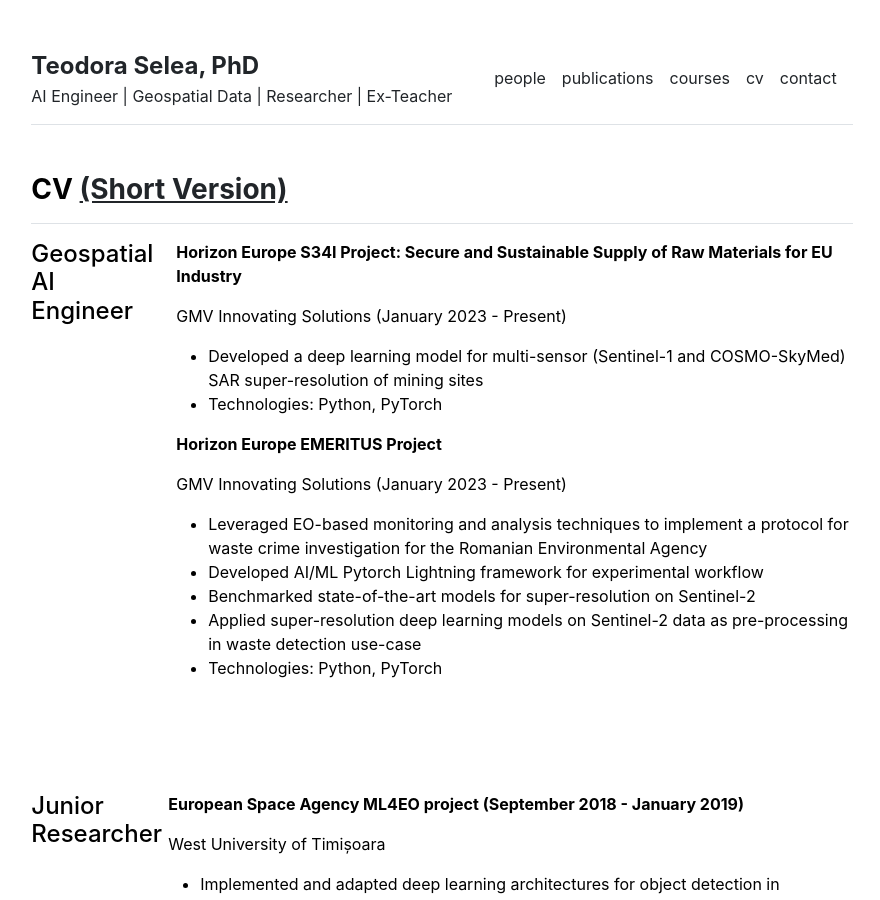
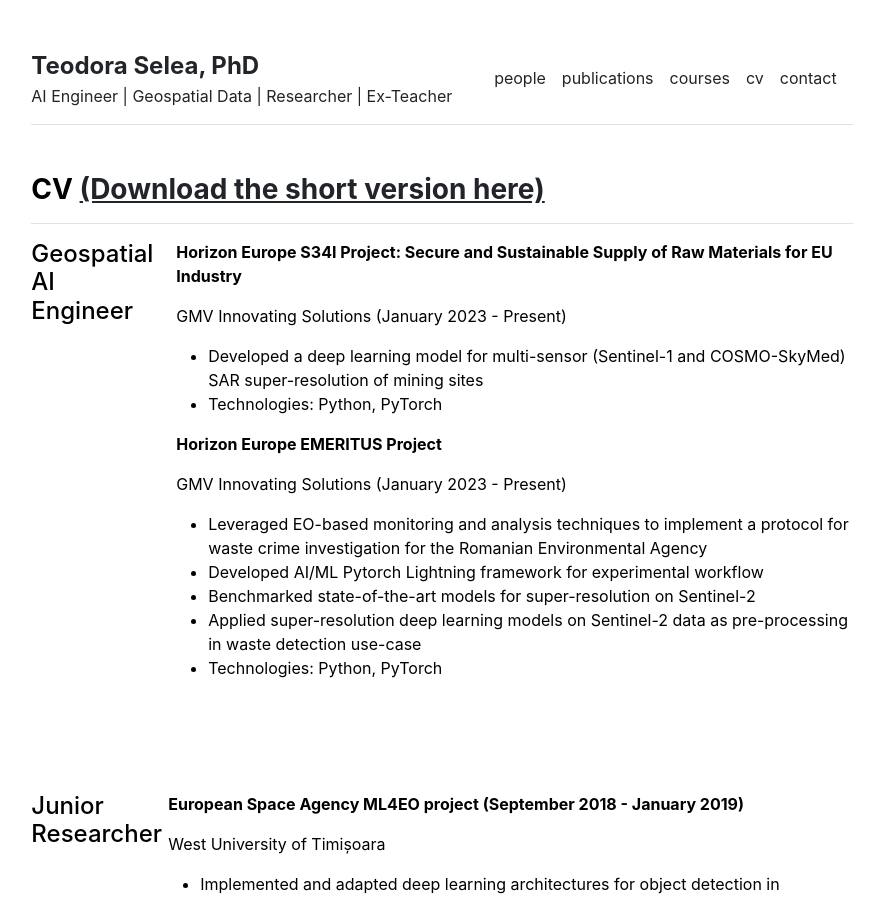
Before and after one commit to tselea/tselea.github.io, a Jekyll site: the page built from cv.md, in a window 1280 px wide and 900 px high. Shown: the whole window, without its empty margins (198-1078 px from the left). Built offline with Jekyll 4.4.1, drawn with Linux system fonts in a browser that asks for light colours.

Commit message:
Update cv.html

```diff
--- a/_layouts/cv.html
+++ b/_layouts/cv.html
@@ -7,7 +7,7 @@ layout: default
 <div class="row g-5 mb-5">
   <div>
     <h3 class="fw-bold border-bottom pb-3 mb-3">CV
-    <a href="https://drive.google.com/file/d/1a_GmoYO-c7NWyr5Q3oC1Tq1G-j6wy3al/view?usp=sharing" target="_blank">(Short Version)</a> </h3>
+    <a href="https://drive.google.com/file/d/1a_GmoYO-c7NWyr5Q3oC1Tq1G-j6wy3al/view?usp=sharing" target="_blank">(Download the short version here)</a> </h3>
 
     <div class="row g-5 mb-5">
       <div class="col-md-2">
```
